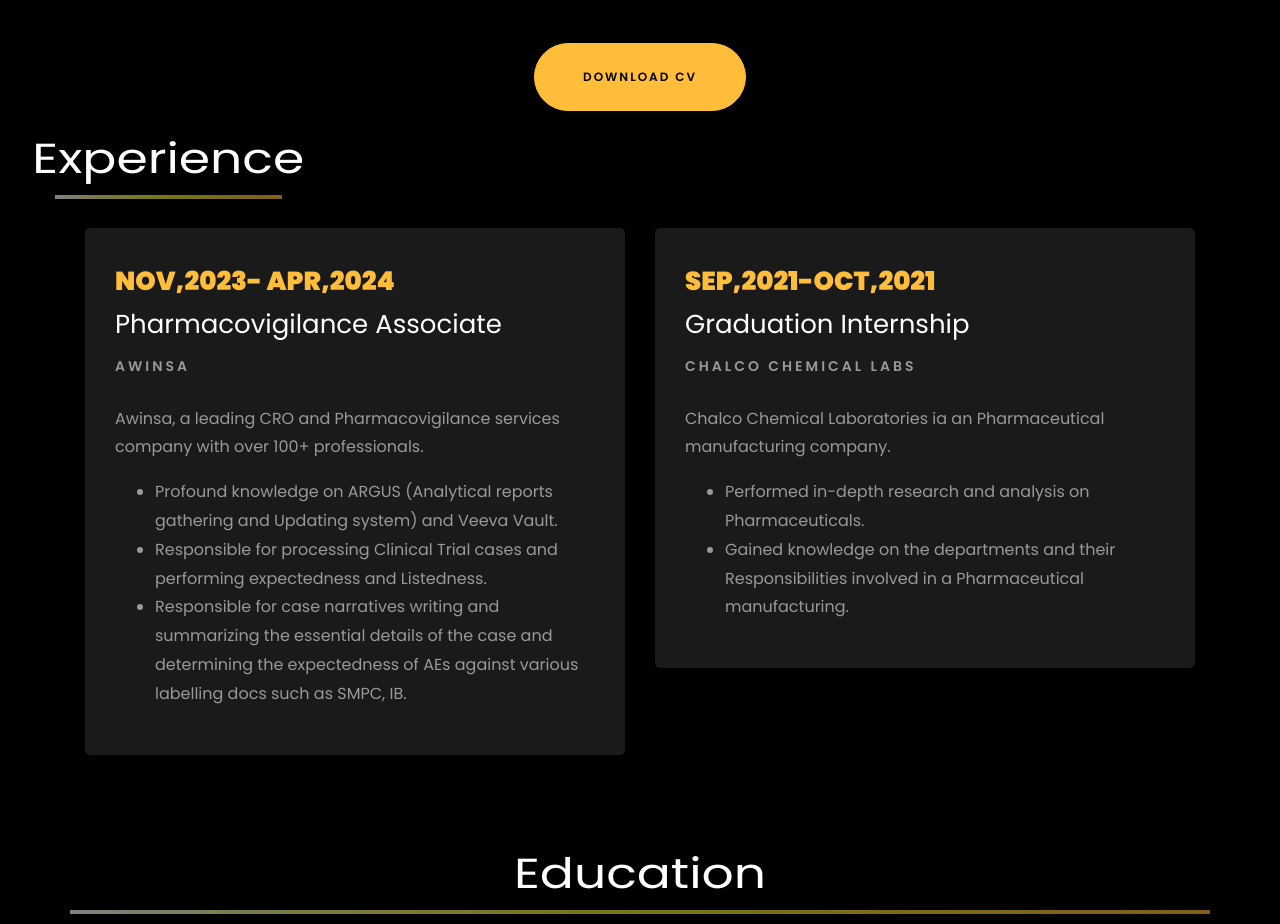
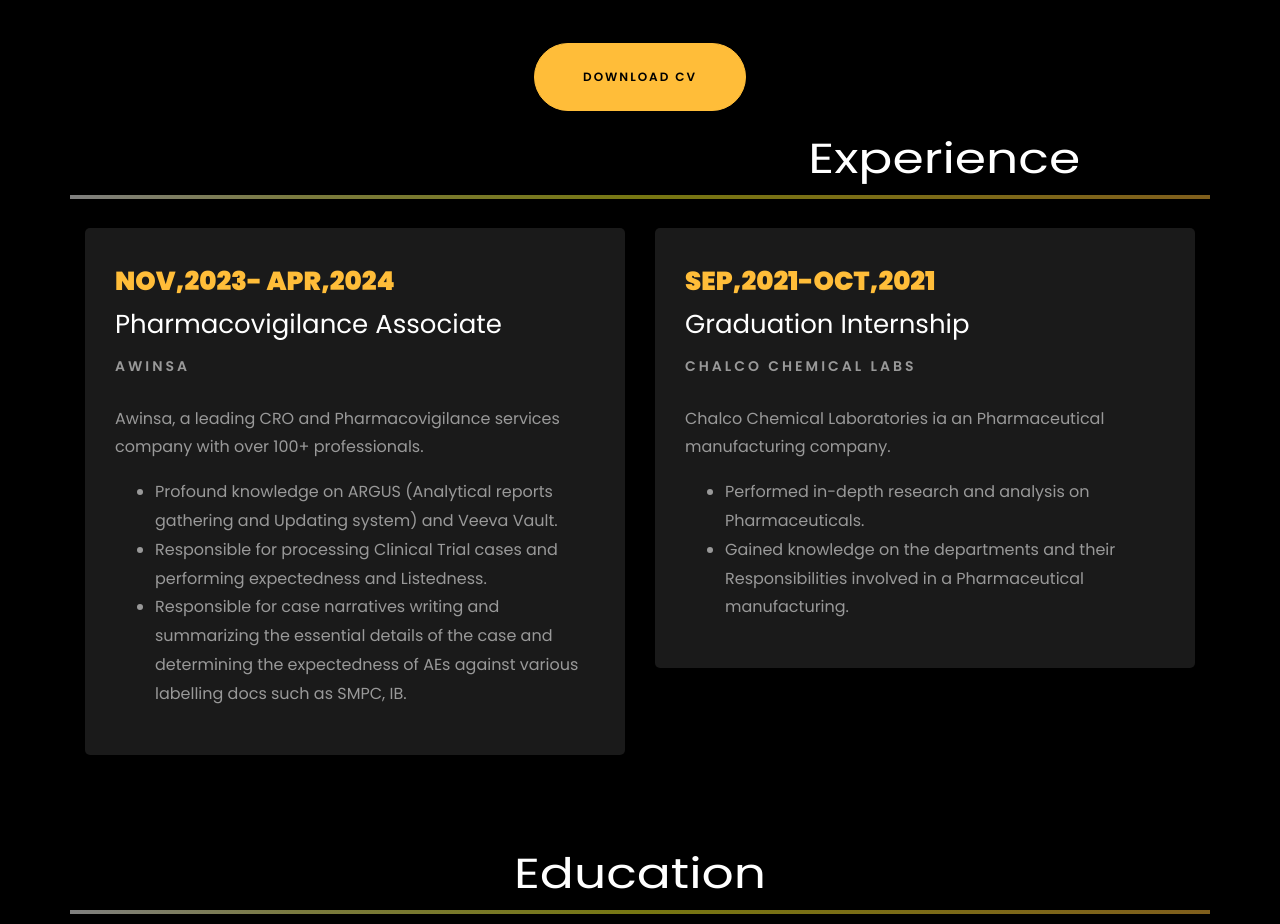
Before and after one commit to KolaAbhinay/KolaAbhinay, a plain HTML site: page index.html in a window 1280 px wide. Shown: the part 2080-3004 px from the top of the page. Drawn offline with Linux system fonts and the light colour scheme; files whose address does not match are found by name.

Commit message:
Update index.html

```diff
--- a/index.html
+++ b/index.html
@@ -321,15 +321,15 @@
     			</div>
     		</div>
 		<div class="row">
-			<div class="row">
+<!-- 			<div class="row">
 			<h1 class="big-4">Experience</h1>
 			<div class="underline"></div>
-		</div>
+		</div> -->
 		<br>
-<!-- 			<h1 class="big-4"></h1>
+			<h1 class="big-4"></h1>
 			<h1 class="big-4"></h1>
 			<h1 class="big-4">Experience</h1>
-			<div class="underline"></div> -->
+			<div class="underline"></div>
 		</div>
 		<br>
 
```
